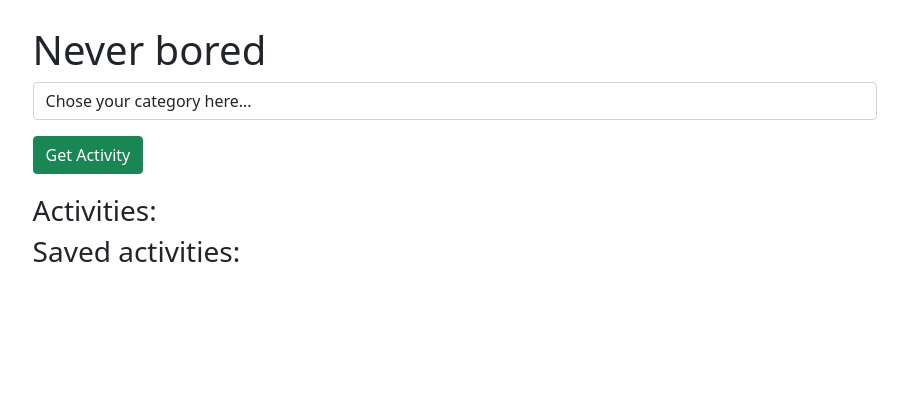
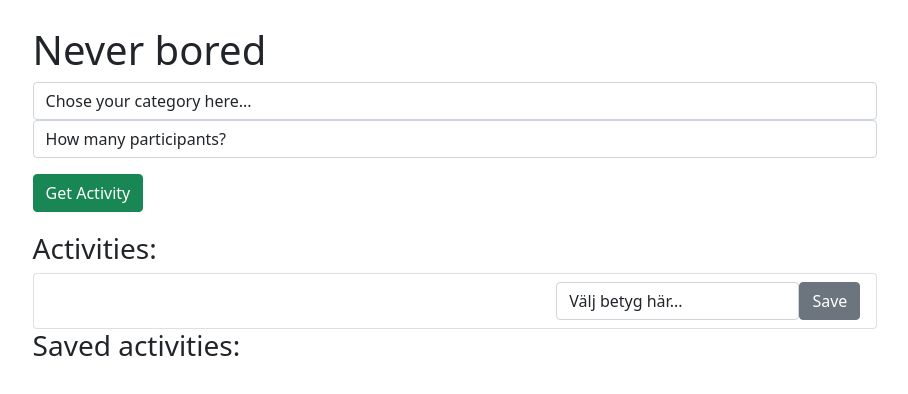
Before and after one commit to moasvennesson/NeverBoredProject, a React (Create React App) app: page / in a window 1280 px wide. Shown: the top 394 px of the page, without its empty margins (185-1093 px from the left). Built offline with nearby package versions, Linux system fonts and the light colour scheme.

Commit message:
Lagt till antal deltagare
Co-Authored-By: Kungerberglund <62596212+kungerberglund@users.noreply.github.com>
Co-Authored-By: EmelieKul <62596180+emeliekul@users.noreply.github.com>

```diff
--- a/src/Activities.js
+++ b/src/Activities.js
@@ -6,7 +6,7 @@ export default function Activities(props) {
     const activity = props.activity;
     return (
         <li className="list-group-item">
-            {activity}
+            {activity[0]}
             <button id="hej" className="btn btn-secondary float-end" onClick={() => {props.Save_activity(props.activity, inputRefRating)}}>Save</button>
             <select ref={inputRefRating} type="text" id="ratingform" className="form-control">
                 <option value="0">Välj betyg här...</option>
--- a/src/ActivityHandler.js
+++ b/src/ActivityHandler.js
@@ -12,18 +12,23 @@ export default function ActivityHandler() {
     const [activity, Set_activity] = useState([]);
     const [new_activities, Set_new_activities] = useState([]);
     const CategoryRef = useRef();
+    const PeopleRef = useRef();
     // [...activity, { id: uuidv4(), activity: response.data.activity, type: response.data.type }]
 
     function Get_activity(){
         const category = CategoryRef.current.value
-        Axios.get(`http://www.boredapi.com/api/activity?type=${category}`).then((response) => {
+        const people = PeopleRef.current.value
+        Axios.get(`http://www.boredapi.com/api/activity?type=${category}&participants=${people}`).then((response) => {
            // console.log(category);
-            Set_activity([response.data.activity])
+           let myarray = [response.data.activity, response.data.participants]
+            Set_activity(myarray)
+            //console.log(response.data.participants)
             }
         )
+
     };
-            //console.log(activity);
-            console.log(new_activities);
+        //console.log(activity)
+          //  console.log(new_activities);
       function Save_activity(activity, inputRefRating) {
               console.log(inputRefRating.current.value);
               Set_new_activities([...new_activities, { id: uuidv4(), activity: activity, rating: inputRefRating.current.value}])
@@ -55,10 +60,20 @@ export default function ActivityHandler() {
                     <option value="music">music</option>
                     <option value="busywork">busywork</option>
                 </select>
+                <select ref={PeopleRef} type="text" className="form-control">
+                    <option value="0">How many participants?</option>
+                    <option value="">random</option>
+                    <option value="1">1</option>
+                    <option value="2">2</option>
+                    <option value="3">3</option>
+                    <option value="4">4</option>
+                    <option value="5">5</option>
+                    <option value="8">8</option>
+                </select>
                 <button className="btn btn-success mt-3" onClick={Get_activity}>Get Activity</button>
                 <h3 style={{paddingTop: "20px"}}>Activities:</h3>
                 <ul className="list-group">
-                    {activity.map(activity => <Activities key={uuidv4()} activity={activity} Save_activity={Save_activity}/> )}
+                    <Activities key={uuidv4()} activity={activity} Save_activity={Save_activity} />
                 </ul>
                 <h3>Saved activities:</h3>
                 <ul className="list-group">
--- a/src/Saved_activity.js
+++ b/src/Saved_activity.js
@@ -52,7 +52,7 @@ export default function Saved_activity(props) {
 
     return (
         <li className="list-group-item">
-            {props.activity}
+            {props.activity[0]}. Participants: {props.activity[1]}
             <button className="btn btn-sm btn-danger float-end" onClick={() => {props.deleteItem(props.id)}}>X</button>
             <Box component="fieldset" mb={3} borderColor="transparent">
                 <Typography component="legend"></Typography>
```
